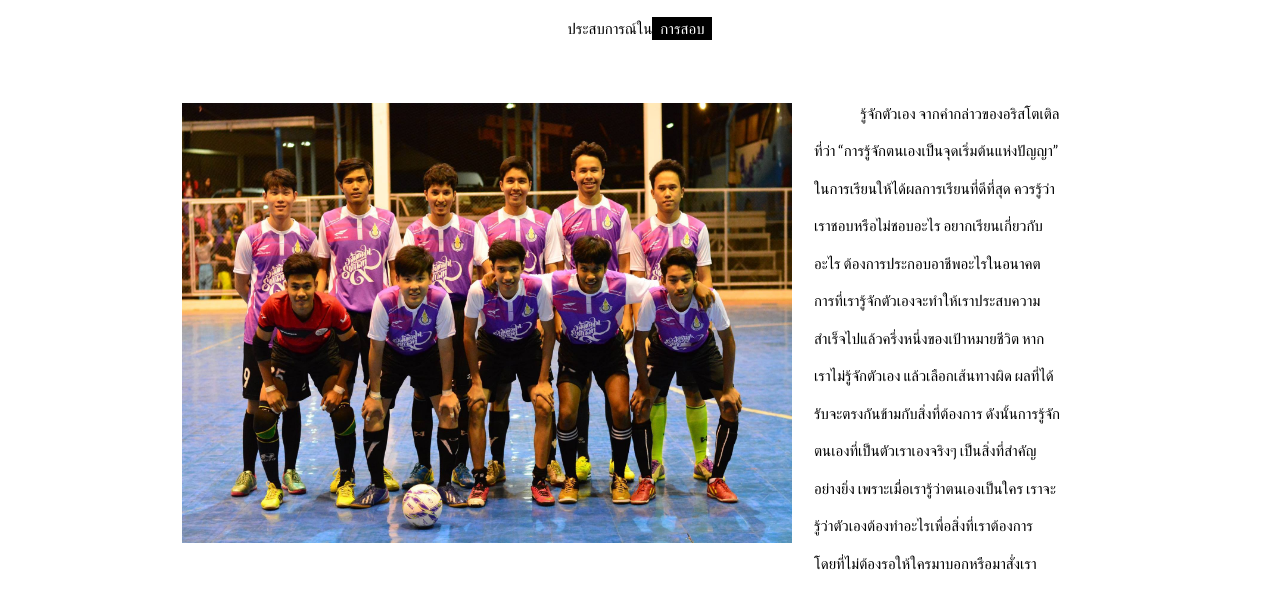
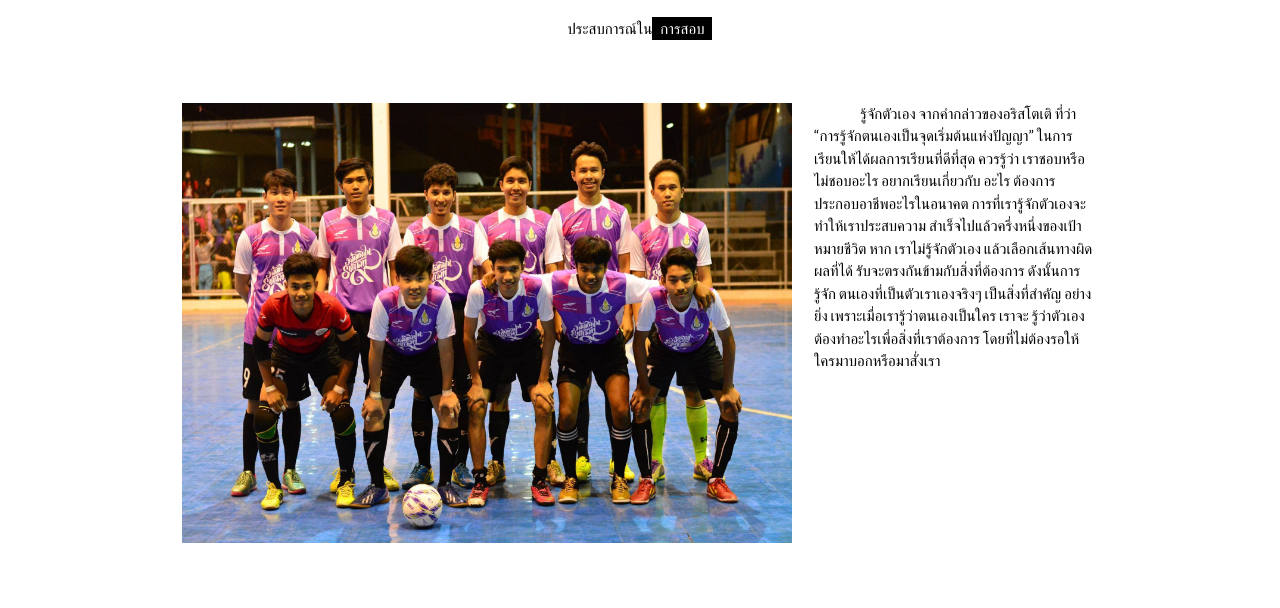
Before and after one commit to tone7o/blog3, a plain HTML site: page index.html in a window 1280 px wide. Shown: the part 94-702 px from the top of the page. Drawn offline with nearby package versions, Linux system fonts and the light colour scheme.

Commit message:
Update index.html

```diff
--- a/index.html
+++ b/index.html
@@ -52,19 +52,19 @@
     </div>
 <div>
     <div class="w3-third w3-container">
-    <p>&nbsp&nbsp&nbsp&nbsp&nbsp&nbsp&nbsp&nbsp&nbsp&nbsp&nbsp&nbsp&nbsp&nbsp&nbsp รู้จักตัวเอง  จากคำกล่าวของอริสโตเติล  </p>
-    <p>ที่ว่า “การรู้จักตนเองเป็นจุดเริ่มต้นแห่งปัญญา”</p>
-    <p>ในการเรียนให้ได้ผลการเรียนที่ดีที่สุด ควรรู้ว่า</p>
-     <p>เราชอบหรือไม่ชอบอะไร อยากเรียนเกี่ยวกับ</p>
-     <p>อะไร ต้องการประกอบอาชีพอะไรในอนาคต</p>
-     <p>การที่เรารู้จักตัวเองจะทำให้เราประสบความ</p>
-     <p>สำเร็จไปแล้วครึ่งหนึ่งของเป้าหมายชีวิต หาก</p>
-     <p>เราไม่รู้จักตัวเอง แล้วเลือกเส้นทางผิด ผลที่ได้</p>
-     <p>รับจะตรงกันข้ามกับสิ่งที่ต้องการ ดังนั้นการรู้จัก</p>
-     <p>ตนเองที่เป็นตัวเราเองจริงๆ เป็นสิ่งที่สำคัญ</p>
-     <p>อย่างยิ่ง เพราะเมื่อเรารู้ว่าตนเองเป็นใคร เราจะ</p>
-     <p> รู้ว่าตัวเองต้องทำอะไรเพื่อสิ่งที่เราต้องการ</p>
-     <p>โดยที่ไม่ต้องรอให้ใครมาบอกหรือมาสั่งเรา</p>
+    <p>&nbsp&nbsp&nbsp&nbsp&nbsp&nbsp&nbsp&nbsp&nbsp&nbsp&nbsp&nbsp&nbsp&nbsp&nbsp รู้จักตัวเอง  จากคำกล่าวของอริสโตเติ
+ที่ว่า “การรู้จักตนเองเป็นจุดเริ่มต้นแห่งปัญญา”
+ในการเรียนให้ได้ผลการเรียนที่ดีที่สุด ควรรู้ว่า
+     เราชอบหรือไม่ชอบอะไร อยากเรียนเกี่ยวกับ
+     อะไร ต้องการประกอบอาชีพอะไรในอนาคต
+     การที่เรารู้จักตัวเองจะทำให้เราประสบความ
+     สำเร็จไปแล้วครึ่งหนึ่งของเป้าหมายชีวิต หาก
+     เราไม่รู้จักตัวเอง แล้วเลือกเส้นทางผิด ผลที่ได้
+     รับจะตรงกันข้ามกับสิ่งที่ต้องการ ดังนั้นการรู้จัก
+     ตนเองที่เป็นตัวเราเองจริงๆ เป็นสิ่งที่สำคัญ
+     อย่างยิ่ง เพราะเมื่อเรารู้ว่าตนเองเป็นใคร เราจะ
+      รู้ว่าตัวเองต้องทำอะไรเพื่อสิ่งที่เราต้องการ
+     โดยที่ไม่ต้องรอให้ใครมาบอกหรือมาสั่งเรา</p>
     </div>
 
  </body>
```
